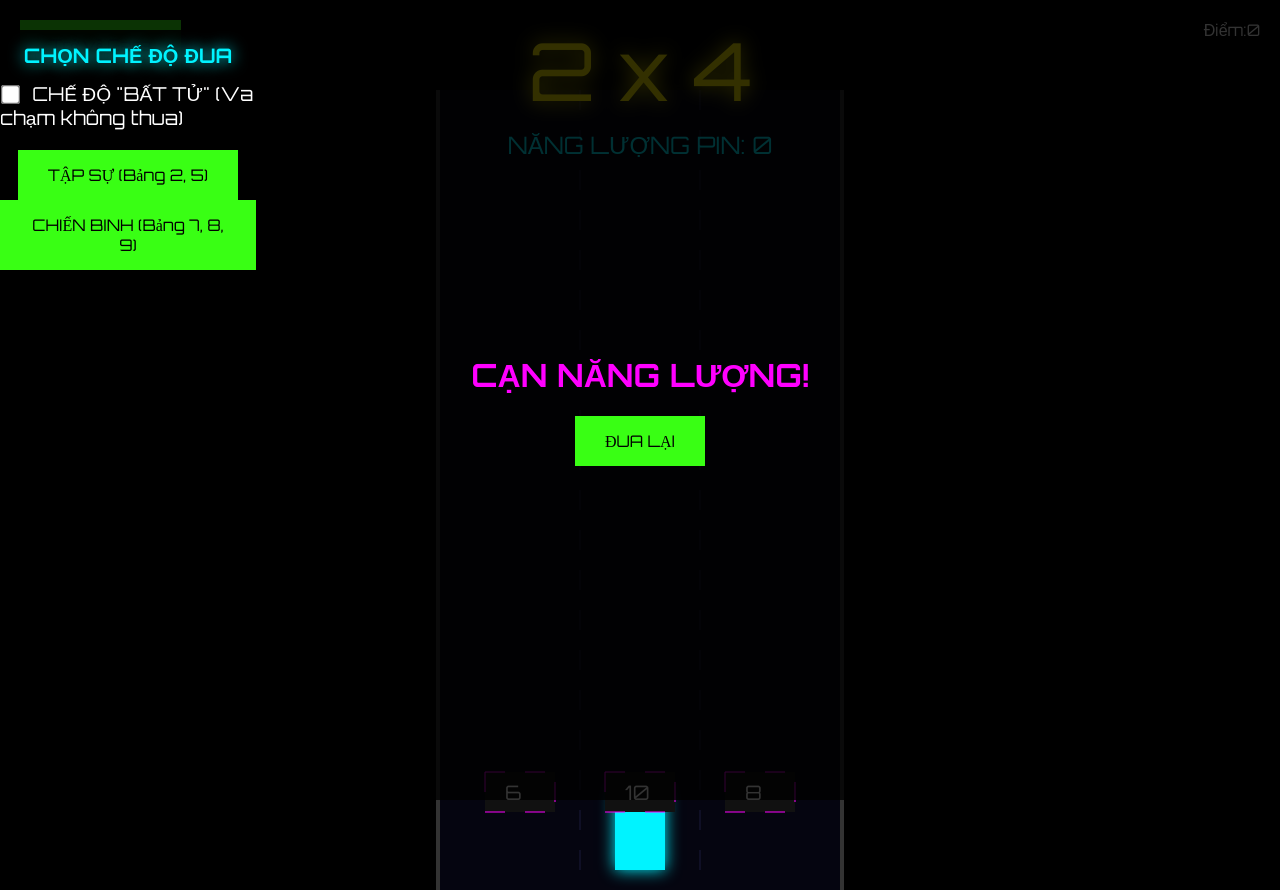
After one commit to thuytrang3105/M.A.T.H, a FastAPI app: template frontend/templates/multiplication_race.html in a window 1280 px wide. The commit adds this page. Run offline with FastAPI, Linux system fonts and the light colour scheme; the template is opened without the code that fills it, so the values that code supplies are empty.

Commit message:
tam kết v1

```diff
--- a/backend/app/main.py
+++ b/backend/app/main.py
@@ -3,6 +3,9 @@ from fastapi import FastAPI,Request
 from fastapi.staticfiles import StaticFiles
 from fastapi.templating import Jinja2Templates
 import os
+import random
+
+from models import math_logic
 
 app = FastAPI(title="Gara Robot MATH")
 
@@ -33,9 +36,6 @@ if templates_path.exists():
 
 @app.get("/")
 async def home(request: Request):
-    """
-    Render giao diện Cổng Không Gian (Menu chính)
-    """
     return templates.TemplateResponse("home.html", {"request": request})
 
 # API mẫu để sau này gọi từ JS (Model logic sẽ viết ở đây)
@@ -43,7 +43,41 @@ async def home(request: Request):
 async def get_status():
     return {"status": "Online", "system": "Gara Robot Ready"}
 
+@app.get("/get-question")
+async def get_question(type: str, level: int):
+    if type == "multiplication":
+        if level == 1: # Dễ: bảng 2, 5
+            num1 = random.choice([2, 5])
+            num2 = random.randint(1, 10)
+        else: # Khó: bảng 7, 8, 9
+            num1 = random.choice([7, 8, 9])
+            num2 = random.randint(1, 10)
+
+        answer = num1 * num2
+        # Tạo 2 đáp án sai ngẫu nhiên gần với đáp án đúng
+        options = [answer, answer + random.choice([1, 2, 10]), abs(answer - random.choice([1, 2, 5]))]
+        random.shuffle(options)
+
+        return {
+            "question": f"{num1} x {num2}",
+            "answer": answer,
+            "options": options
+        }
+    return {"error": "Type not found"}
+
+@app.get("/api/multiplication_race")
+async def multiplication_race(request: Request):
+    return  templates.TemplateResponse("multiplication_race.html",{"request": request})
+
+@app.get("/lake")
+async def lake(request: Request):
+    return templates.TemplateResponse("lake.html", {"request": request})
+
+@app.get("/api/get-fish-question")
+async def get_fish_question():
+    question_data = math_logic.MathModel.generate_division_x(level="easy")
+    return question_data
+
 if __name__ == "__main__":
     import uvicorn
-    # Chạy server tại port 8000
     uvicorn.run(app, host="127.0.0.1", port=8000)
--- /dev/null
+++ b/frontend/static/css/multiplication_race.css
@@ -0,0 +1,73 @@
+body { margin: 0;
+    background: #000;
+    color: #fff;
+    font-family: 'Orbitron',
+    sans-serif;
+    overflow: hidden;
+}
+#game-container {
+    position: relative;
+    width: 100vw;
+    height: 100vh;
+    display: flex;
+    flex-direction: column;
+    align-items: center;
+}
+#hud {
+    position: absolute;
+    top: 20px;
+    width: 100%;
+    text-align: center;
+    pointer-events: none;
+}
+.game_header {
+    width: 100%;
+    display: flex;
+    justify-content: space-between;
+    padding: 20px;
+    box-sizing: border-box;
+}
+.math-question {
+            font-size: 5rem;
+            color: #fff200;
+            text-shadow: 0 0 20px #fff200;
+            margin-bottom: 10px; }
+.score {
+    font-size: 1.5rem;
+    color: #00f3ff;
+}
+canvas {
+    background: #050510;
+    border-left: 4px solid #333;
+    border-right: 4px solid #333;
+}
+#overlay {
+    position: absolute;
+    top: 0; left: 0; width: 100%; height: 100%;
+    background: rgba(0,0,0,0.8);
+    display: none;
+    flex-direction: column;
+    justify-content: center;
+    align-items: center;
+    z-index: 100;
+}
+button {
+    padding: 15px 30px;
+    font-size: 1.0rem;
+    font-family: 'Orbitron';
+    background: #39ff14;
+    border: none;
+    cursor: pointer;
+}
+#level-select {
+    font-size: 10px;
+    position: absolute;
+    top: 30px;
+    width: 20%;
+    background: rgba(0,0,0,0.9);
+    display: flex;
+    flex-direction: column;
+    justify-content: center;
+    align-items: center;
+    z-index: 100; /* Đảm bảo nổi lên trên Canvas */
+}
--- /dev/null
+++ b/frontend/static/js/race.js
@@ -0,0 +1,126 @@
+const canvas = document.getElementById('gameCanvas');
+const ctx = canvas.getContext('2d');
+canvas.width = 400;
+canvas.height = window.innerHeight;
+
+let score = 0;
+let isImmortal = false;
+let gameActive = true;
+let speed = 2;
+let playerLane = 1; // 0: Trái, 1: Giữa, 2: Phải
+const lanes = [80, 200, 320];
+
+
+let currentQuestion = { q: "7 x 8", a: 56, options: [54, 56, 64] };
+let obstacles = [];
+isImmortal = document.getElementById('immortal-mode').checked;
+
+// Khởi tạo biển báo
+function spawnObstacles() {
+    const y = -100;
+    const shuffledOptions = [...currentQuestion.options].sort(() => Math.random() - 0.5);
+    obstacles.push({ y, laneOptions: shuffledOptions });
+}
+
+function generateNewQuestion() {
+    const a = Math.floor(Math.random() * 8) + 2; // Bảng từ 2-9
+    const b = Math.floor(Math.random() * 9) + 1;
+    const ans = a * b;
+
+    currentQuestion = {
+        q: `${a} x ${b}`,
+        a: ans,
+        options: [ans, ans + 2, ans - 2].sort(() => Math.random() - 0.5)
+    };
+
+    const questionEl = document.getElementById('question');
+    if(questionEl) questionEl.innerText = currentQuestion.q;
+}
+
+function draw() {
+    if (!gameActive) return;
+    ctx.clearRect(0, 0, canvas.width, canvas.height);
+
+    // Vẽ làn đường
+    ctx.strokeStyle = "#1a1a3a";
+    ctx.setLineDash([20, 20]);
+    ctx.beginPath(); ctx.moveTo(140, 0); ctx.lineTo(140, canvas.height); ctx.stroke();
+    ctx.beginPath(); ctx.moveTo(260, 0); ctx.lineTo(260, canvas.height); ctx.stroke();
+
+    // Vẽ xe của bé (Khối Neon xanh)
+    ctx.shadowBlur = 15; ctx.shadowColor = "#00f3ff";
+    ctx.fillStyle = "#00f3ff";
+    ctx.fillRect(lanes[playerLane] - 25, canvas.height - 100, 50, 80);
+    ctx.shadowBlur = 0;
+
+    // Vẽ biển báo
+    obstacles.forEach((obs, index) => {
+        obs.y += speed;
+        obs.laneOptions.forEach((val, i) => {
+            ctx.fillStyle = "#111";
+            ctx.fillRect(lanes[i] - 35, obs.y, 70, 40);
+            ctx.strokeStyle = "#ff00ff";
+            ctx.strokeRect(lanes[i] - 35, obs.y, 70, 40);
+            ctx.fillStyle = "#fff";
+            ctx.font = "20px Orbitron";
+            ctx.fillText(val, lanes[i] - 15, obs.y + 28);
+        });
+
+        // Kiểm tra va chạm
+        if (obs.y > canvas.height - 120 && obs.y < canvas.height - 60) {
+            if (obs.laneOptions[playerLane] === currentQuestion.a) {
+                score += 10;
+                document.getElementById('score-val').innerText = score;
+                speed += 0.1;
+                obstacles.splice(index, 1);
+                generateNewQuestion();
+            } else {
+                // Kiểm tra checkbox trực tiếp từ DOM
+                const immortalMode = document.getElementById('immortal-mode').checked;
+                if (immortalMode) {
+                    speed = 1; // Khựng lại một chút
+                    obstacles.splice(index, 1);
+                    canvas.style.boxShadow = "inset 0 0 50px red";
+                    setTimeout(() => {
+                        canvas.style.boxShadow = "none";
+                        speed = 2.5; // Tốc độ ổn định lại
+                    }, 800);
+                    generateNewQuestion();
+                } else {
+                    gameActive = false;
+                    document.getElementById('overlay').style.display = 'flex';
+                }
+            }
+        }
+    });
+
+    if (obstacles.length === 0 || obstacles[0].y > canvas.height) {
+        if (obstacles.length === 0) spawnObstacles();
+        else obstacles.shift();
+    }
+
+    requestAnimationFrame(draw);
+}
+
+function generateNewQuestion() {
+    const a = Math.floor(Math.random() * 8) + 2;
+    const b = Math.floor(Math.random() * 8) + 2;
+    const ans = a * b;
+    currentQuestion = {
+        q: `${a} x ${b}`,
+        a: ans,
+        options: [ans, ans + 2, ans - 2].sort(() => Math.random() - 0.5)
+    };
+    document.getElementById('question').innerText = currentQuestion.q;
+}
+
+
+
+
+window.addEventListener('keydown', (e) => {
+    if (e.key === "ArrowLeft" && playerLane > 0) playerLane--;
+    if (e.key === "ArrowRight" && playerLane < 2) playerLane++;
+});
+
+generateNewQuestion();
+draw();
--- a/frontend/templates/home.html
+++ b/frontend/templates/home.html
@@ -24,13 +24,13 @@
             <div class="status-bar"><div class="progress" style="width: 30%"></div></div>
         </div>
 
-        <div class="zone" data-type="multiply">
+        <div class="zone" data-type="multiply" onclick="window.location.href='/api/multiplication_race'" style="cursor: pointer;">
             <h2>⚡ ĐƯỜNG ĐUA</h2>
             <p>Thu thập lõi năng lượng.<br><b>(Phép Nhân)</b></p>
             <div class="status-bar"><div class="progress" style="width: 10%"></div></div>
         </div>
 
-        <div class="zone" data-type="divide">
+        <div class="zone" data-type="divide" onclick="window.location.href='/lake'" style="cursor: pointer;">
             <h2>💧 HỒ THỦY LỰC</h2>
             <p>Săn tìm vũ khí cổ đại.<br><b>(Phép Chia)</b></p>
             <div class="status-bar"><div class="progress" style="width: 0%"></div></div>
--- /dev/null
+++ b/frontend/templates/multiplication_race.html
@@ -0,0 +1,41 @@
+<!DOCTYPE html>
+<html lang="vi">
+<head>
+    <meta charset="UTF-8">
+    <title>Đường Đua Nhân - M.A.T.H</title>
+    <link href="https://fonts.googleapis.com/css2?family=Orbitron:wght@400;700&display=swap" rel="stylesheet">
+    <link rel="stylesheet" href="../static/css/multiplication_race.css">
+</head>
+<body>
+    <div id="game-container">
+        <div class="game_header">
+            <button onclick="window.location.href='/'" class="back-button">Trở về Gara</button>
+            <div id="score">Điểm:0</div>
+        </div>
+        <div id="hud">
+            <div class="math-question" id="question">7 x 8</div>
+            <div class="score">NĂNG LƯỢNG PIN: <span id="score-val">0</span></div>
+        </div>
+        <canvas id="gameCanvas"></canvas>
+        <div id="overlay">
+            <h1 id="status-text" style="color: #ff00ff;">CẠN NĂNG LƯỢNG!</h1>
+            <button onclick="location.reload()">ĐUA LẠI</button>
+        </div>
+    </div>
+
+    <div id="level-select">
+        <h1 style="color: #00f3ff; text-shadow: 0 0 15px #00f3ff;">CHỌN CHẾ ĐỘ ĐUA</h1>
+
+        <div style="margin-bottom: 20px; font-size: 1.2rem;">
+            <label style="cursor: pointer;">
+                <input type="checkbox" id="immortal-mode" style="transform: scale(1.5); margin-right: 10px;">
+                CHẾ ĐỘ "BẤT TỬ" (Va chạm không thua)
+            </label>
+        </div>
+
+        <button class="level-btn btn-easy" onclick="startGame(1)">TẬP SỰ (Bảng 2, 5)</button>
+        <button class="level-btn btn-hard" onclick="startGame(2)">CHIẾN BINH (Bảng 7, 8, 9)</button>
+    </div>
+    <script src="../static/js/race.js"></script>
+</body>
+</html>
```
Also changed, not shown: backend/app/models/math_logic.py (+15 -0 lines), frontend/static/css/lake.css (added, +88 -0 lines), frontend/static/js/lake.js (added, +49 -0 lines), frontend/templates/lake.html (added, +33 -0 lines).
